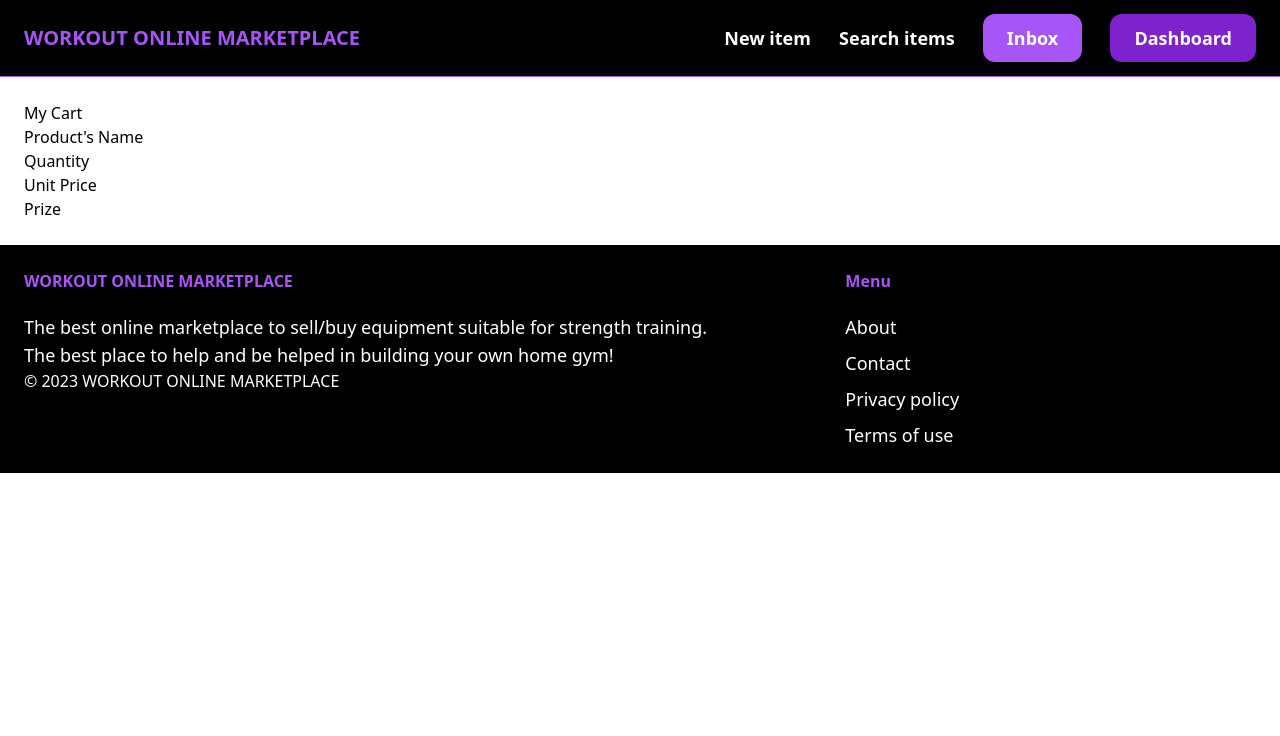
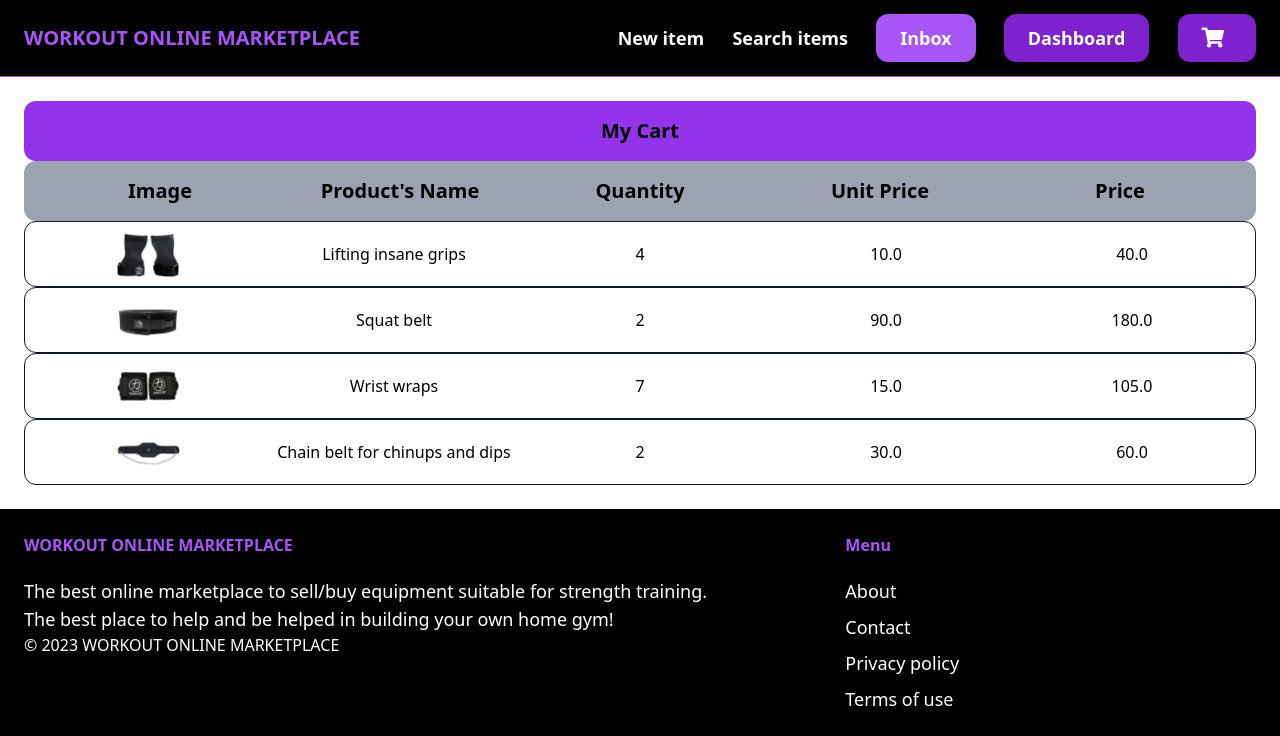
Before and after one commit to IvanNece/NeceriniPPM_Back_End, a Django app: page /cart/ in a window 1280 px wide. Shown: the top 736 px of the page. Run offline with Django 4.2, Linux system fonts and the light colour scheme; a user stored in the database is signed in; data comes from the database, SQL or seed files in the repository; both versions use the stored data as it was after the commit; some libraries are stand-ins or nearby versions.

Commit message:
Cart done pt2 10:00

```diff
--- a/onlineMarketPlace/core/templates/core/base.html
+++ b/onlineMarketPlace/core/templates/core/base.html
@@ -9,6 +9,7 @@
         <meta charset="UTF-8">
         <meta name="viewport" content="width=device-width, initial-scale=1.0">
         <script src="https://cdn.tailwindcss.com"></script>
+        <link rel="stylesheet" href="https://cdnjs.cloudflare.com/ajax/libs/font-awesome/5.15.3/css/all.min.css">
         <title>{% block title%}{% endblock %} | WORKOUT ONLINE MARKETPLACE</title>
     </head>
 
@@ -23,6 +24,10 @@
                 {% if request.user.is_authenticated %}
                     <a href="{% url 'conversation:inbox' %}" class="px-6 py-3 text-lg font-semibold bg-purple-500 text-white rounded-xl hover:bg-purple-700">Inbox</a>
                     <a href="{% url 'dashboard:index' %}" class="px-6 py-3 text-lg font-semibold bg-purple-700 text-white rounded-xl hover:bg-purple-900">Dashboard</a>
+                    <a href="{% url 'core:cart' %}" class="px-6 py-3 text-lg font-semibold bg-purple-700 text-white rounded-xl hover:bg-purple-900">
+                        <span style="font-size: 20px; color: white; padding-right: 0.5rem;"><i class="fas fa-shopping-cart"></i></span>
+                    </a>
+
                 {% else %}
                     <a href="{% url 'core:signup' %}" class="px-6 py-3 text-lg font-semibold bg-purple-500 text-white rounded-xl hover:bg-purple-700">Sign up</a>
                     <a href="{% url 'core:login' %}" class="px-6 py-3 text-lg font-semibold bg-purple-700 text-white rounded-xl hover:bg-purple-900">Log in</a>
--- a/onlineMarketPlace/core/templates/core/cart.html
+++ b/onlineMarketPlace/core/templates/core/cart.html
@@ -1,35 +1,32 @@
 {% extends 'core/base.html' %}
-
-{% comment %} //TODO MODIFICARE TUTTI I NOMI {% endcomment %}
 
 {% block title %}Cart{% endblock %}
 
 {% block content %}
 <div class="shoppingCart">
-    <h2>My Cart</h2>
+    <h2 class="font-bold bg-purple-600 text-center rounded-xl text-xl p-4">My Cart</h2>
 
-    <div class="heading">
-        <div class="p_name"><h4>Product's Name</h4></div>
-        <div class="name"><h4>Quantity</h4></div>
-        <div class="name"><h4>Unit Price</h4></div>
-        <div class="name"><h4>Prize</h4></div>
+    <div class="grid grid-cols-5 text-center font-bold bg-gray-400 rounded-xl text-xl p-4">
+        <div><h4>Image</h4></div>
+        <div><h4>Product's Name</h4></div>
+        <div><h4>Quantity</h4></div>
+        <div><h4>Unit Price</h4></div>
+        <div><h4>Price</h4></div>
     </div>
 
-    <div class="itemContainer">
-        {% for item in items %}
-        <div class="item">
-            <div class="iteminfo">
-                <div class="p_img">
-                    <img src="{{item.product.picture.url}}" alt="" />
-                </div>
-                <p>{{item.product.name}}</p>
+    {% for cartItem in cartItems %}
+    <div class="border border-gray-900 rounded-xl">
+        <div class="grid grid-cols-5 text-center items-center">
+            <div>
+                <img src="{{ cartItem.item.image.url }}" alt="{{ cartItem.item.name }}" class="productImage h-16 w-16 mx-auto">
             </div>
+            <div>{{ cartItem.item.name }}</div>
+            <div>{{ cartItem.quantity }}</div>
+            <div>{{ cartItem.item.price }}</div>
+            <div>{{ cartItem.total_price }}</div>
+        </div>
+    </div>
+    {% endfor %}
 
-            <div class="name"><p>{{item.quantity}}</p></div>
-            <div class="name"><p>${{item.product.price}}</p></div>
-            <div class="name"><p>${{item.price}}</p></div>
-        </div>
-    {% endfor %}
-    </div>
 </div>
 {% endblock %}
--- a/onlineMarketPlace/core/views.py
+++ b/onlineMarketPlace/core/views.py
@@ -32,7 +32,20 @@ def signup(request):
     return render(request, 'core/signup.html', {'form': form})
 
 def cart(request):
-    context = {}
+
+    cart = None
+    cartItems = []
+
+    if request.user.is_authenticated:
+        cart, created = Cart.objects.get_or_create(user=request.user, completed=False)
+        cartItems = cart.cartItems.all()
+
+        # Calcola il prezzo totale per ogni elemento nel carrello
+        for cartItem in cartItems:
+            cartItem.total_price = cartItem.quantity * cartItem.item.price
+
+    context = {'cart': cart, 'cartItems': cartItems}
+
     return render(request, 'core/cart.html', context)
 
 def addToCart(request):
```
Also changed, not shown: onlineMarketPlace/db.sqlite3, package-lock.json (added).
